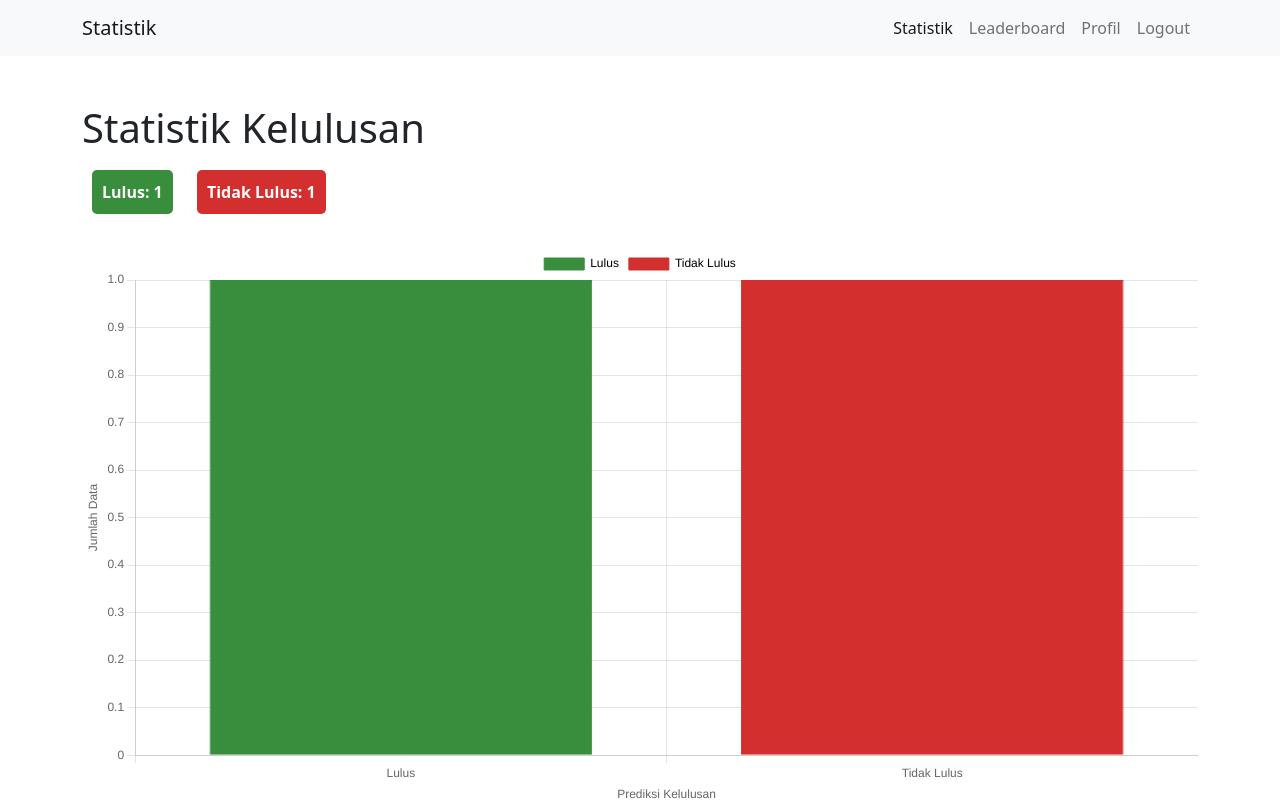
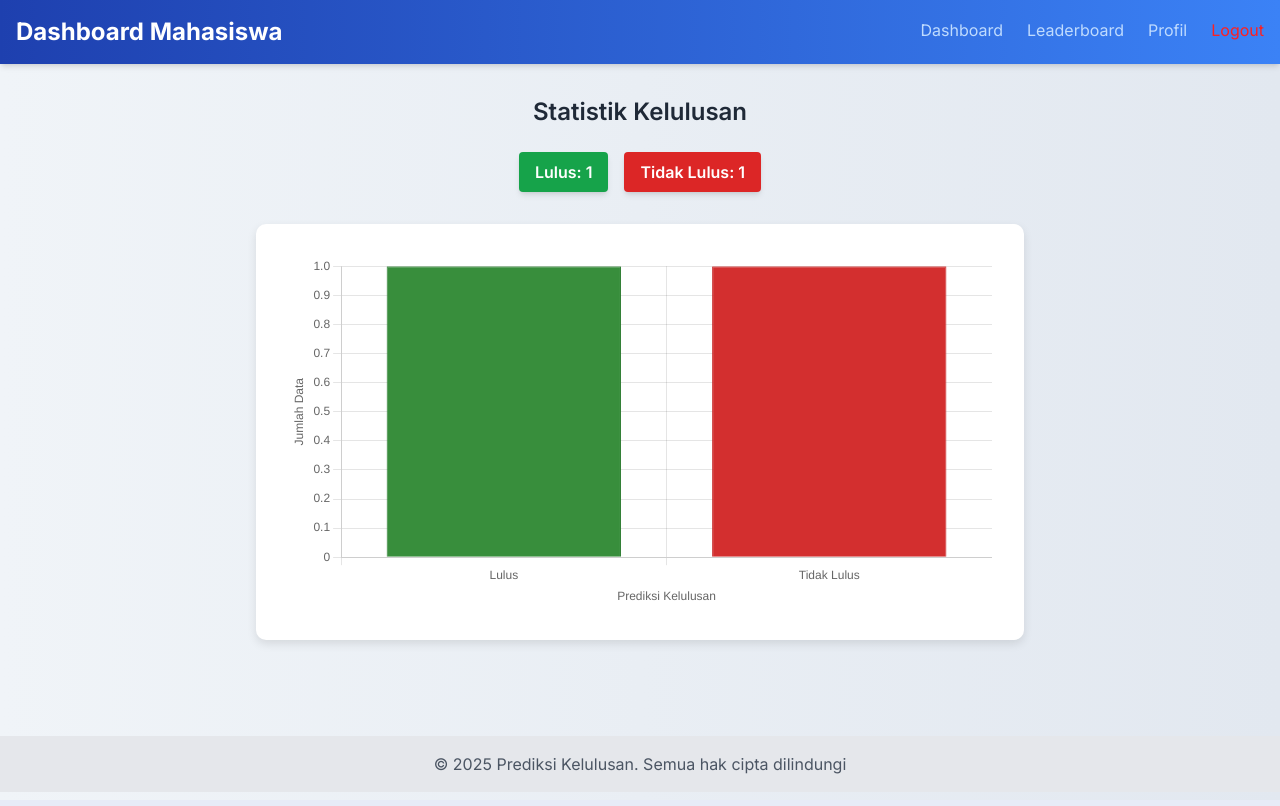
Before and after one commit to rizaledc/PASD-Kelompok-WeCan, a Flask app: template app/templates/dashboardmhs.html in a window 1280 px wide. After the commit the page ends 774 px from the top, so only its background shows below. Run offline with Flask 3, Linux system fonts and the light colour scheme; the template is opened without the code that fills it: most values are stand-ins (such as "Sample title", 1, 10 or a date in 2020); parts of the project's set-up code (start-up, migrations or seed data) failed here and were passed over; some libraries are stand-ins or nearby versions.

Commit message:
Dashboard

```diff
--- a/app/templates/dashboardmhs.html
+++ b/app/templates/dashboardmhs.html
@@ -3,124 +3,147 @@
 <head>
     <meta charset="UTF-8">
     <meta name="viewport" content="width=device-width, initial-scale=1.0">
-    <title>Statistik Kelulusan</title>
-    <link href="https://cdn.jsdelivr.net/npm/bootstrap@5.1.3/dist/css/bootstrap.min.css" rel="stylesheet">
+    <title>Dashboard Mahasiswa</title>
+
+    <!-- Import Tailwind CSS -->
+    <script src="https://cdn.tailwindcss.com"></script>
+
+    <!-- Import font Inter dari Google Fonts -->
+    <link href="https://fonts.googleapis.com/css2?family=Inter:wght@400;600;700&display=swap" rel="stylesheet">
+
+    <!-- Import Chart.js untuk menampilkan grafik -->
     <script src="https://cdn.jsdelivr.net/npm/chart.js"></script>
+
+    <!-- Custom styling menggunakan CSS -->
     <style>
-        .box {
-            display: inline-block;
-            padding: 10px;
-            margin: 10px;
-            color: white;
-            font-weight: bold;
-            border-radius: 5px;
+        body {
+            font-family: 'Inter', sans-serif;
+            background: linear-gradient(to right, #f0f4f8, #e2e8f0);
         }
-        .lulus-box {
-            background-color: #388E3C;
+
+        .header-bg {
+            background: linear-gradient(90deg, #1e40af, #3b82f6);
         }
-        .gagal-box {
-            background-color: #D32F2F;
+
+        .active-menu {
+            position: relative;
+        }
+
+        .active-menu::after {
+            content: '';
+            position: absolute;
+            bottom: 0;
+            left: 0;
+            width: 100%;
+            height: 2px;
+            background-color: white;
+            transform: scaleX(1);
+            transition: transform 0.3s ease;
+        }
+
+        .card {
+            background-color: #ffffff;
+            border-radius: 10px;
+            box-shadow: 0 4px 10px rgba(0, 0, 0, 0.1);
+            padding: 2rem;
         }
     </style>
 </head>
 <body>
 
-<!-- Header with Navbar -->
-<nav class="navbar navbar-expand-lg navbar-light bg-light">
-    <div class="container">
-        <a class="navbar-brand" href="{{ url_for('home') }}">Statistik</a>
-        <div class="collapse navbar-collapse">
-            <ul class="navbar-nav ms-auto">
-                <li class="nav-item">
-                    <a class="nav-link active" href="{{ url_for('statistik') }}">Statistik</a>
-                </li>
-                <li class="nav-item">
-                    <a class="nav-link" href="{{ url_for('leaderboard') }}">Leaderboard</a>
-                <li class="nav-item">
-                    <a class="nav-link" href="{{ url_for('profile') }}">Profil</a>
-                </li>
-                <li class="nav-item">
-                    <a class="nav-link" href="{{ url_for('logout') }}">Logout</a>
-                </li>
-            </ul>
-        </div>
+<!-- Header navigasi utama -->
+<header class="header-bg shadow-md py-4">
+    <div class="container mx-auto px-4 flex justify-between items-center">
+        <h1 class="text-2xl font-bold text-white">Dashboard Mahasiswa</h1>
+
+        <!-- Menu navigasi -->
+        <nav class="space-x-6 flex items-center ml-auto">
+            <a href="{{ url_for('home') }}" class="text-blue-200 hover:text-white transition relative pb-1
+                {% if request.endpoint == 'home' %}active-menu{% endif %}">
+                Dashboard
+            </a>
+            <a href="{{ url_for('leaderboard') }}" class="text-blue-200 hover:text-white transition relative pb-1
+                {% if request.endpoint == 'leaderboard' %}active-menu{% endif %}">
+                Leaderboard
+            </a>
+            <a href="{{ url_for('profile') }}" class="text-blue-200 hover:text-white transition relative pb-1
+                {% if request.endpoint == 'profile' %}active-menu{% endif %}">
+                Profil
+            </a>
+            <a href="{{ url_for('logout') }}" class="transition font-medium text-[#ff1f1f] hover:text-[#ff9999] relative pb-1">
+                Logout
+            </a>
+        </nav>
     </div>
-</nav>
+</header>
 
-<div class="container mt-5">
-    <h1>Statistik Kelulusan</h1>
+<!-- Konten utama halaman -->
+<main class="container mx-auto px-4 py-8">
+    <!-- Judul halaman -->
+    <h2 class="text-2xl font-semibold text-gray-800 mb-6 text-center">Statistik Kelulusan</h2>
 
-    <!-- Display the boxes for Lulus and Tidak Lulus counts -->
-    <div class="mb-4">
-        <div class="box lulus-box">
+    <!-- Menampilkan jumlah lulus dan tidak lulus -->
+    <div class="flex justify-center gap-4 mb-8">
+        <div class="bg-green-600 text-white font-semibold rounded px-4 py-2 shadow-md">
             Lulus: {{ pass_count }}
         </div>
-        <div class="box gagal-box">
+        <div class="bg-red-600 text-white font-semibold rounded px-4 py-2 shadow-md">
             Tidak Lulus: {{ fail_count }}
         </div>
     </div>
 
-    <!-- Grafik Statistik Lulus/Tidak Lulus -->
-    <div>
+    <!-- Grafik batang menggunakan Chart.js -->
+    <div class="card mb-8 mx-auto max-w-3xl">
         <canvas id="statistikChart" width="400" height="200"></canvas>
     </div>
 
+    <!-- Script untuk membuat grafik -->
     <script>
+        // Ambil elemen canvas dan inisialisasi Chart.js
         var ctx = document.getElementById('statistikChart').getContext('2d');
         var statistikChart = new Chart(ctx, {
-            type: 'bar',
+            type: 'bar', // Jenis grafik: batang
             data: {
-                labels: ['Lulus', 'Tidak Lulus'],
+                labels: ['Lulus', 'Tidak Lulus'], // Label sumbu X
                 datasets: [{
-                    label: 'Prediksi Kelulusan',  // Label for the dataset
-                    data: [{{ pass_count }}, {{ fail_count }}],  // Data for Lulus and Tidak Lulus
-                    backgroundColor: ['#388E3C', '#D32F2F'],  // Green for Lulus, Red for Tidak Lulus
-                    borderColor: ['#388E3C', '#D32F2F'],
-                    borderWidth: 1
+                    label: 'Prediksi Kelulusan', // Label untuk legenda (disembunyikan)
+                    data: [{{ pass_count }}, {{ fail_count }}], // Data aktual dari backend
+                    backgroundColor: ['#388E3C', '#D32F2F'], // Warna batang
+                    borderColor: ['#2e7d32', '#c62828'], // Warna border batang
+                    borderWidth: 1 // Ketebalan border
                 }]
             },
             options: {
-                responsive: true,
+                responsive: true, // Grafik menyesuaikan ukuran layar
                 plugins: {
-                    legend: {
-                        labels: {
-                            color: 'black', // Color of legend text
-                            generateLabels: function(chart) {
-                                return [
-                                    {
-                                        text: 'Lulus',
-                                        fillStyle: '#388E3C',  // Green for Lulus
-                                        strokeStyle: '#388E3C'
-                                    },
-                                    {
-                                        text: 'Tidak Lulus',
-                                        fillStyle: '#D32F2F',  // Red for Tidak Lulus
-                                        strokeStyle: '#D32F2F'
-                                    }
-                                ];
-                            }
-                        }
-                    }
+                    legend: { display: false } // Sembunyikan legenda
                 },
                 scales: {
                     y: {
-                        beginAtZero: true,
+                        beginAtZero: true, // Mulai sumbu Y dari 0
                         title: {
                             display: true,
-                            text: 'Jumlah Data'  // Y-axis label
+                            text: 'Jumlah Data' // Judul sumbu Y
                         }
                     },
                     x: {
                         title: {
                             display: true,
-                            text: 'Prediksi Kelulusan'  // X-axis label
+                            text: 'Prediksi Kelulusan' // Judul sumbu X
                         }
                     }
                 }
             }
         });
     </script>
-</div>
+</main>
+
+<!-- Footer halaman -->
+<footer class="bg-gray-200 py-4 mt-8">
+    <div class="container mx-auto px-4 text-center text-gray-600">
+        &copy; 2025 Prediksi Kelulusan. Semua hak cipta dilindungi
+    </div>
+</footer>
 
 </body>
 </html>
```
